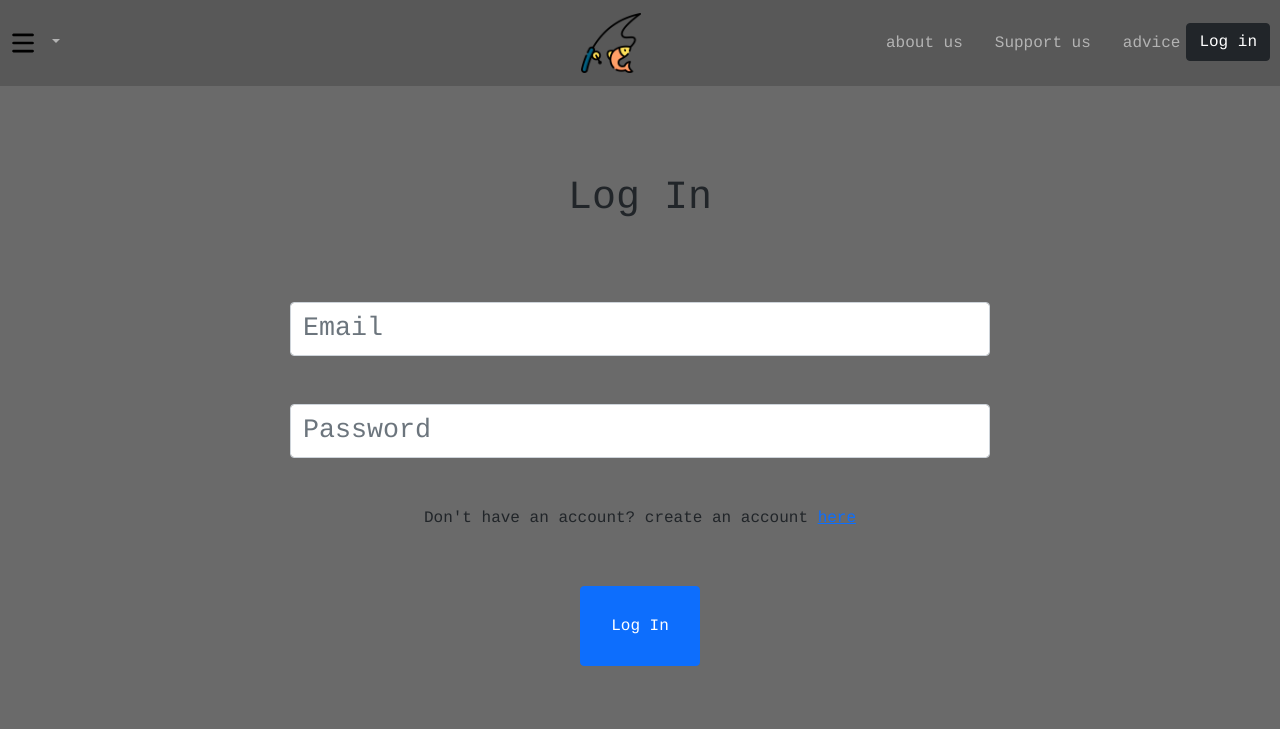
After one commit to liligant/reeler, a Flask app: page /login in a window 1280 px wide. The commit adds this page. Shown: the top 729 px of the page. Run offline with Flask 3, Linux system fonts and the light colour scheme.

Commit message:
login/createaccount frontend done

```diff
--- a/app.py
+++ b/app.py
@@ -28,25 +28,25 @@ def gohome():
     return redirect('/home')
 @app.route('/home')
 def home():
-    return render_template('home.html')
+    return render_template('home.html.j2',userv=get_logged_in())
 #abc are to be replaced when
 @app.route('/login')
 def pageA():
     if not session.get('name'):
-        return render_template('login.html')
+        return render_template('login.html.j2',userv=get_logged_in())
     else:
         if request.method == "POST":
             email = request.form.get('email')
             pword= request.form.get('password')
             dbresponse = fetchUser(email,pword)
             if dbresponse != False:
-                pass
+                return render_template('login.html.j2',userv=get_logged_in())
                 #session['id'] = dbresponse[0]
                 #session['name'] = dbresponse[1]
         return redirect('/home')
-@app.route('/register')
+@app.route('/createaccount')
 def pageB():
-    return render_template('register.html')
+    return render_template('createaccount.html.j2',userv=get_logged_in())
 @app.route('/logout')
 #@login_required
 def logout():
--- a/static/style.css
+++ b/static/style.css
@@ -4,8 +4,10 @@
 #boldtext {
 	font-weight:bold;
 	font-size:115%
-
 }
+* {
+	font-family: courier;
+	}
 #greynavbar {
   background-color: #585858;
 }
@@ -15,3 +17,7 @@
 	left:50%;
 	transform:translate(-50%,-50%);
 }
+.greybox {
+	background-color:#6a6a6a;
+	text-align:center;
+}
--- /dev/null
+++ b/templates/login.html.j2
@@ -0,0 +1,38 @@
+{% extends 'template.html.j2'%}
+{%block content%}
+<body style="background-color:#6a6a6a;">
+<div class="greybox">
+<p>        <br> </p>
+	<h1>{% block title %}<p><br> Log In </p>{% endblock %}</h1>
+<p>        <br> <br> </p>
+    <form method="post">
+        <input type="text" name="email"
+               placeholder="Email"
+	       class="form-control mx-auto"
+	       col="5"
+	       style="width:700px;font-size:20pt;"
+	       value="{{ request.form['email'] }}"></input>
+        <br>
+
+        <br>
+        <input type="text" name="password"
+               placeholder="Password"
+	       class="form-control mx-auto"
+	       col="5"
+	       style="width:700px;font-size:20pt;"
+	       value="{{ request.form['password'] }}"></input>
+        <br>
+
+        <br>
+	<p> Don't have an account? create an account <a style="text-decoration:underline;" href="/createaccount"> here </a> </p>
+<p>        <br>  </p>
+
+        <button type="submit" class="btn btn-primary"style="height:80px; width:120px;">Log In</button>
+	<p>      <br>   <br> </p>
+ {% for error in errors %}
+            <p id="redtext">{{ error }}</p>
+        {% endfor %}
+    </form>
+</div>
+</body>
+{%endblock%}
--- a/templates/template.html.j2
+++ b/templates/template.html.j2
@@ -26,7 +26,7 @@
         </li>
       </ul>
     </div>
-          <a href="/home" class="navbar-brand">
+          <a href="/home" style="transform:translateX(150px);" class="navbar-brand">
                 <img style="height:60px; width:60px;" src="/static/img/logo.png">
         </a>
           <div class="collapse navbar-collapse justify-content-end align-center" id="main-nav">
@@ -50,7 +50,7 @@
           </ul>
         </li>
 {%else%}<a href="/login">
-            <button class="btn btn-primary btn-dark" id="greytext">Log in</button>
+            <button class="btn btn-primary btn-dark" style="transform:translateX(-10px);" id="greytext">Log in</button>
         </a>
 {%endif%}
           </div>
@@ -60,7 +60,6 @@
 
 
 {% block content %}
-<a id="boldtext">aaaaaaaaaaaaa</a>
 {%endblock%}
 </body>
 </html>
```
Also changed, not shown: templates/createaccount.html.j2 (added, +56 -0 lines), templates/home.html.j2 (added, +8 -0 lines).
